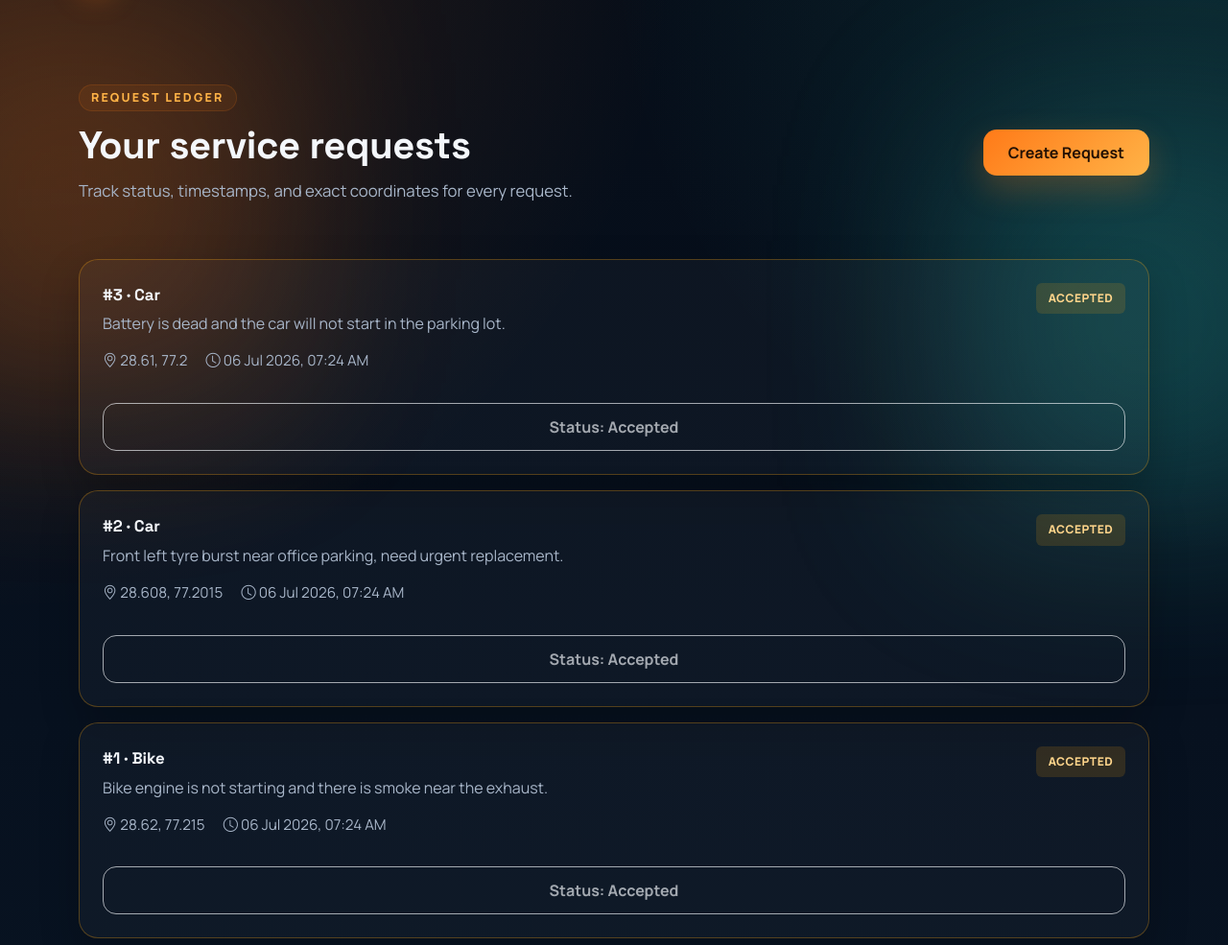
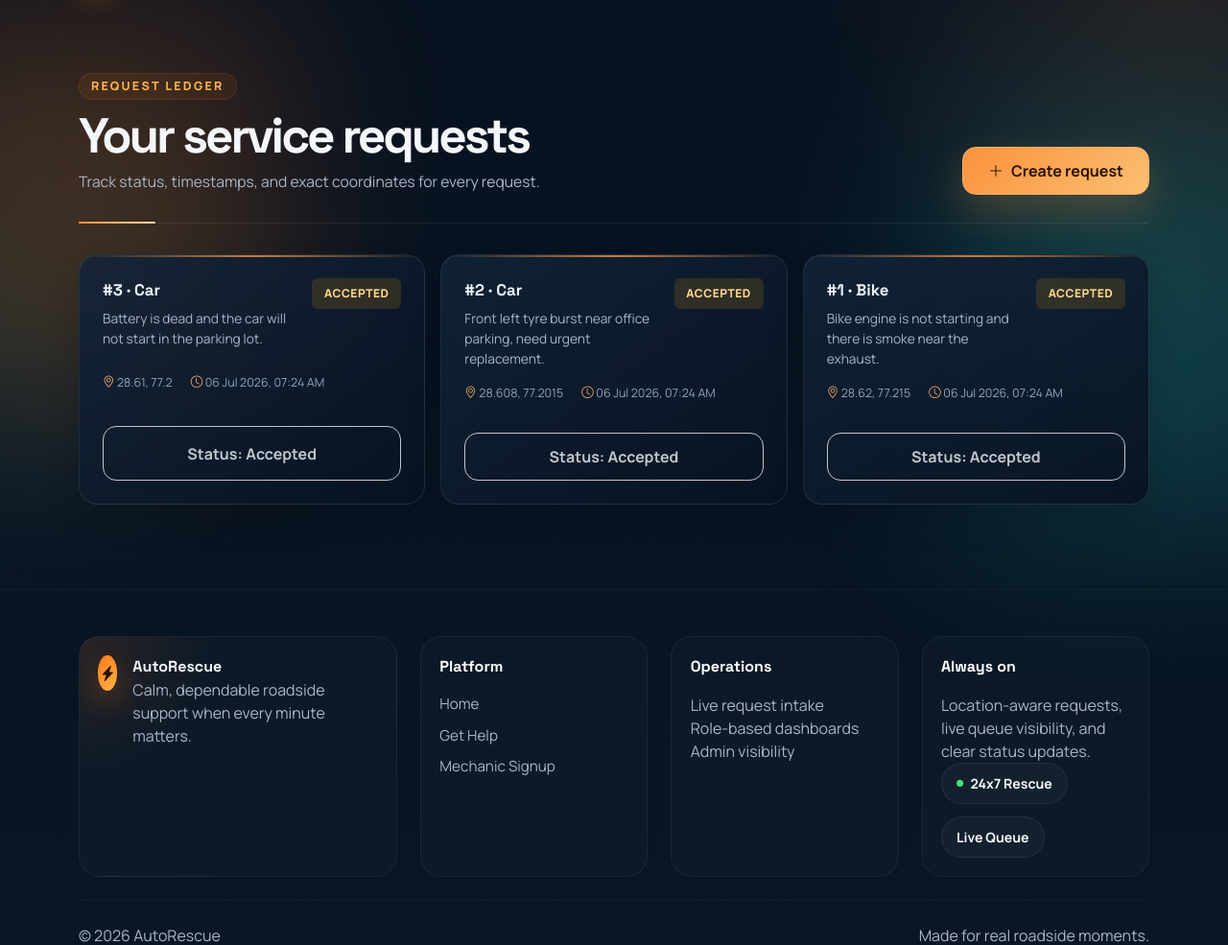
Before and after one commit to Vedantkhandale/AutoRescue, a Flask app: page /view-requests in a window 1280 px wide. Shown: the part 65-1050 px from the top of the page at 96% size. Run offline with Flask 3, Linux system fonts and the light colour scheme; a user stored in the database is signed in.

Commit message:
updating all

```diff
--- a/static/css/style.css
+++ b/static/css/style.css
@@ -2284,6 +2284,39 @@ section:has(.brand-strip) {
 .dashboard-page .request-row p { font-size: 0.84rem; }
 .dashboard-page .request-meta small { color: #8fa3b9; font-size: 0.73rem; }
 
+.dashboard-page .request-grid {
+    grid-template-columns: repeat(auto-fit, minmax(17rem, 1fr));
+}
+
+.dashboard-page .job-card {
+    position: relative;
+    overflow: hidden;
+    border-color: rgba(255, 255, 255, 0.09);
+    background: linear-gradient(145deg, rgba(18, 36, 57, 0.88), rgba(8, 19, 33, 0.93));
+    box-shadow: 0 1rem 2.2rem rgba(0, 0, 0, 0.15);
+}
+
+.dashboard-page .job-card::before {
+    position: absolute;
+    top: 0;
+    right: 0;
+    left: 0;
+    height: 2px;
+    background: linear-gradient(90deg, transparent, rgba(251, 146, 60, 0.8), transparent);
+    content: "";
+}
+
+.dashboard-page .job-card:hover {
+    border-color: rgba(251, 146, 60, 0.28);
+    box-shadow: 0 1.4rem 2.8rem rgba(0, 0, 0, 0.22);
+    transform: translateY(-0.35rem);
+}
+
+.dashboard-page .job-card-top p { font-size: 0.86rem; line-height: 1.55; }
+.dashboard-page .job-meta { color: #8fa5b9; font-size: 0.78rem; }
+.dashboard-page .job-meta i { color: #f9ad68; }
+.dashboard-page .job-card .btn:disabled { cursor: wait; opacity: 0.78; transform: none; }
+
 .dashboard-page .data-table {
     position: relative;
     z-index: 1;
--- a/templates/available_requests.html
+++ b/templates/available_requests.html
@@ -1,6 +1,7 @@
 {% extends "base.html" %}
 
 {% block title %}Available Requests | AutoRescue{% endblock %}
+{% block body_class %}dashboard-page{% endblock %}
 
 {% block content %}
 <section class="section-space">
@@ -52,13 +53,13 @@
 <script>
     document.querySelectorAll('[data-accept-request]').forEach((button) => {
         button.addEventListener('click', async () => {
-            button.disabled = true;
+            const restoreButton = AutoRescue.setButtonLoading(button, 'Accepting request…');
             try {
                 const result = await AutoRescue.postJson('/accept-request', { id: button.dataset.requestId });
                 AutoRescue.toast(result.message);
                 window.setTimeout(() => window.location.reload(), 700);
             } catch (error) {
-                button.disabled = false;
+                restoreButton();
                 AutoRescue.toast(error.message, 'danger');
             }
         });
--- a/templates/mechanic_dashboard.html
+++ b/templates/mechanic_dashboard.html
@@ -105,14 +105,13 @@
 <script>
     document.querySelectorAll('[data-accept-request]').forEach((button) => {
         button.addEventListener('click', async () => {
-            button.disabled = true;
+            const restoreButton = AutoRescue.setButtonLoading(button, 'Accepting request…');
             try {
                 const result = await AutoRescue.postJson('/accept-request', { id: button.dataset.requestId });
                 AutoRescue.toast(result.message);
-                button.textContent = 'Accepted';
                 window.setTimeout(() => window.location.reload(), 700);
             } catch (error) {
-                button.disabled = false;
+                restoreButton();
                 AutoRescue.toast(error.message, 'danger');
             }
         });
--- a/templates/view_requests.html
+++ b/templates/view_requests.html
@@ -1,6 +1,7 @@
 {% extends "base.html" %}
 
 {% block title %}Requests | AutoRescue{% endblock %}
+{% block body_class %}dashboard-page{% endblock %}
 
 {% block content %}
 <section class="section-space">
@@ -12,7 +13,7 @@
                 <p>{% if can_accept %}Mechanics can accept pending requests directly from this screen.{% else %}Track status, timestamps, and exact coordinates for every request.{% endif %}</p>
             </div>
             {% if user.role == 'customer' %}
-            <a href="{{ url_for('request_service') }}" class="btn btn-premium">Create Request</a>
+            <a href="{{ url_for('request_service') }}" class="btn btn-rescue-primary"><i class="bi bi-plus-lg"></i> Create request</a>
             {% endif %}
         </div>
 
@@ -55,13 +56,13 @@
 <script>
     document.querySelectorAll('[data-accept-request]').forEach((button) => {
         button.addEventListener('click', async () => {
-            button.disabled = true;
+            const restoreButton = AutoRescue.setButtonLoading(button, 'Accepting request…');
             try {
                 const result = await AutoRescue.postJson('/accept-request', { id: button.dataset.requestId });
                 AutoRescue.toast(result.message);
                 window.setTimeout(() => window.location.reload(), 700);
             } catch (error) {
-                button.disabled = false;
+                restoreButton();
                 AutoRescue.toast(error.message, 'danger');
             }
         });
```
